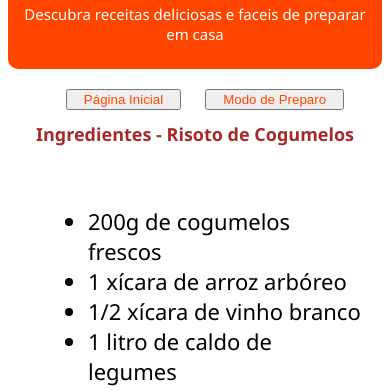
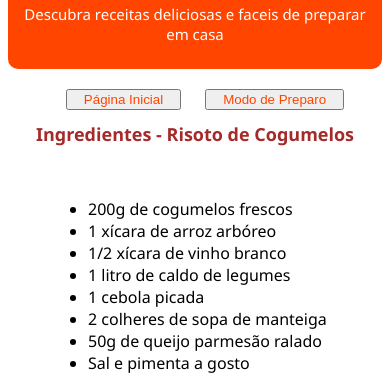
Before and after one commit to laryssa150/Receiita_projeto, a plain HTML site: page Projeto_Receita/ingredientesRisoto.html in a window 390 px wide. Shown: the part 95-487 px from the top of the page. Drawn offline with Linux system fonts and the light colour scheme.

Commit message:
Update style.css

```diff
--- a/Projeto_Receita/style.css
+++ b/Projeto_Receita/style.css
@@ -213,11 +213,6 @@
     .titulo-principal {
         font-size: 18px;
     }
-
-    .conteudo-receita{
-    font-size:22px;
-    }
-
     .Produtos {
         padding: 10px;
     }
```
